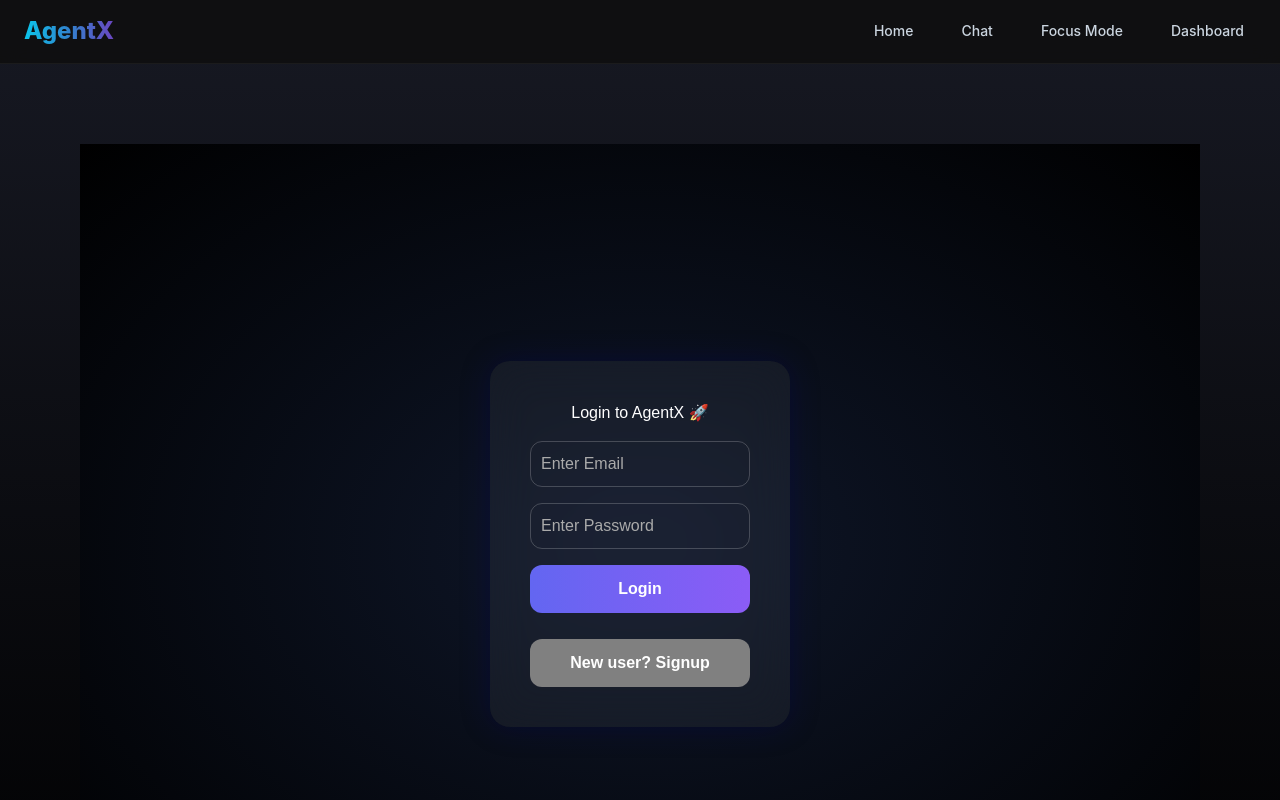
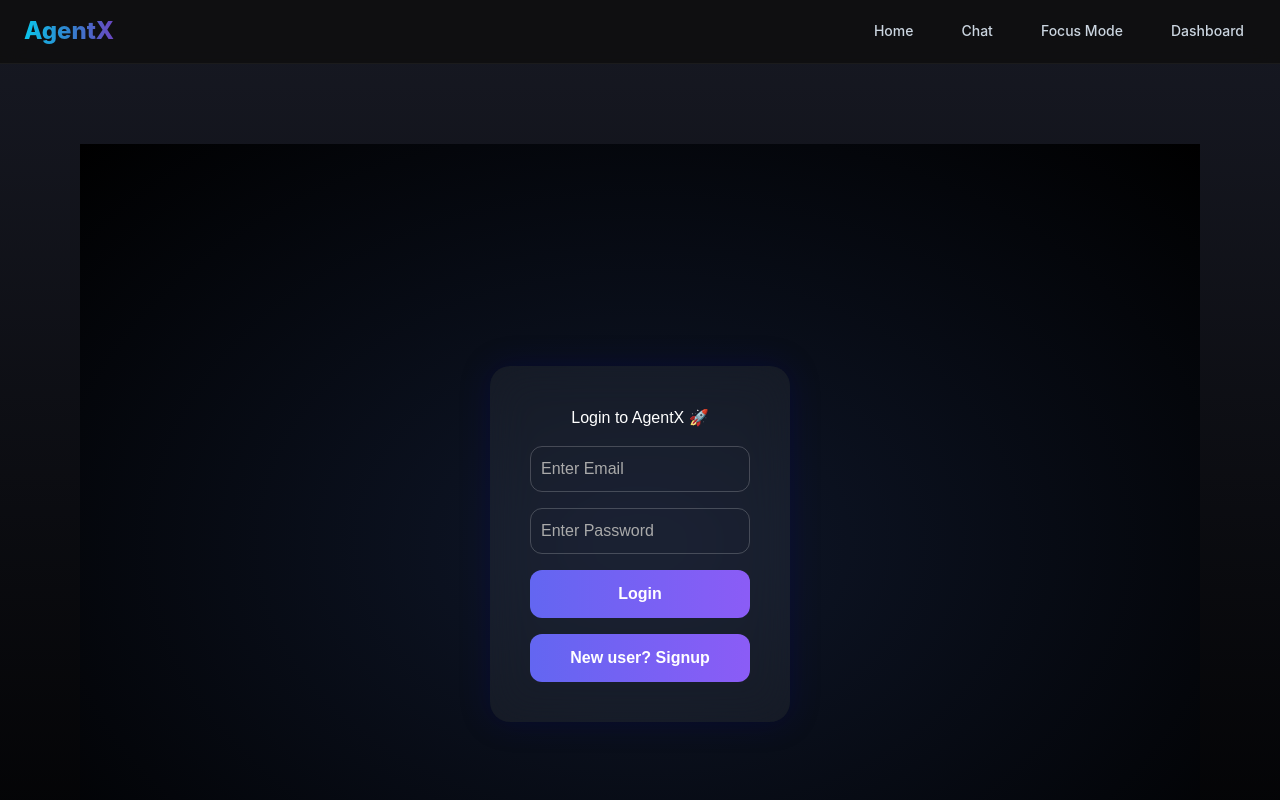
Before and after one commit to poolanithinreddy/AgentX, a React (Vite) app: page /login in a window 1280 px wide. Built offline with nearby package versions, Linux system fonts and the light colour scheme.

Commit message:
Update Login.jsx

```diff
--- a/src/pages/Login.jsx
+++ b/src/pages/Login.jsx
@@ -24,7 +24,7 @@ export default function Login() {
       const data = await res.json();
       if (res.ok) {
         localStorage.setItem('agentx_user', email);
-        localStorage.setItem('agentx_name', data.name); // Save name too
+        localStorage.setItem('agentx_name', data.name);
         navigate('/chat');
       } else {
         alert(data.message);
@@ -37,7 +37,7 @@ export default function Login() {
 
   return (
     <div className="login-wrapper">
-      <div className="login-box glass">
+      <div className="login-box">
         <h2>Login to AgentX 🚀</h2>
         <input
           type="email"
@@ -52,7 +52,10 @@ export default function Login() {
           onChange={(e) => setPassword(e.target.value)}
         />
         <button onClick={handleLogin}>Login</button>
-        <button onClick={() => navigate('/signup')} style={{ marginTop: '10px', background: 'gray' }}>
+        <button
+          className="secondary"
+          onClick={() => navigate('/signup')}
+        >
           New user? Signup
         </button>
       </div>
```
